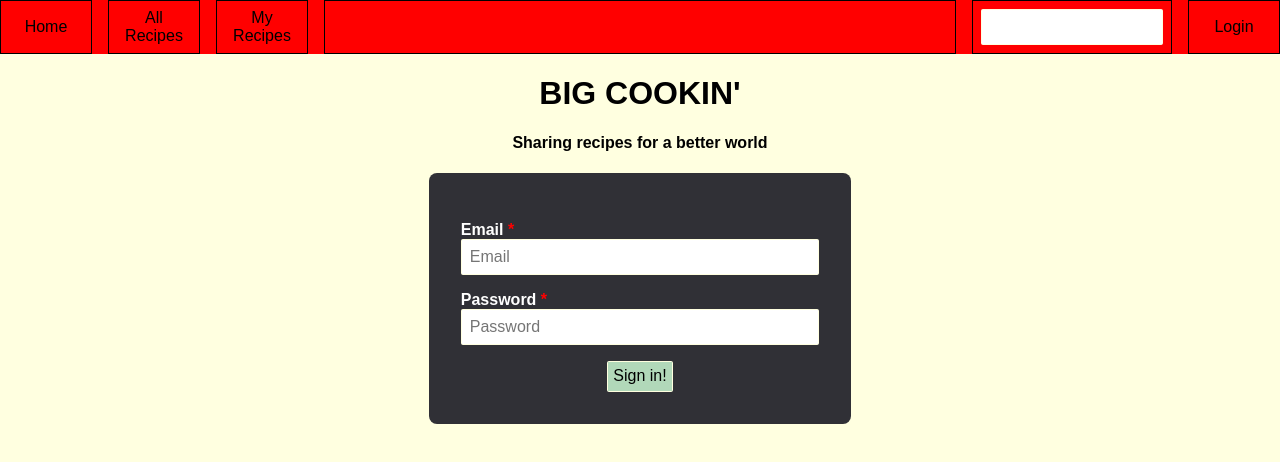
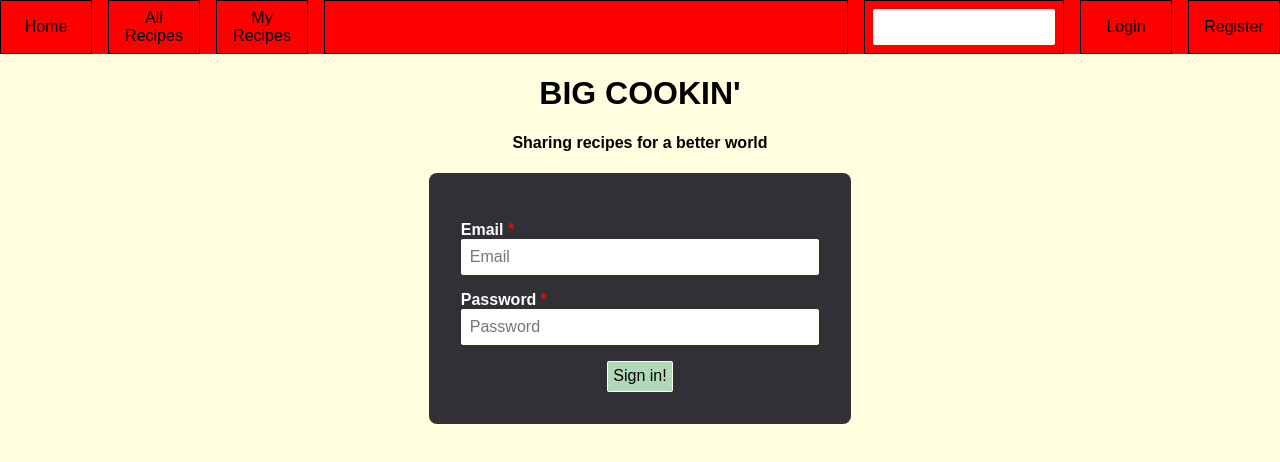
Before and after one commit to popnfresh234/big-cooking, a React app in the folder client/: page /login in a window 1280 px wide. Shown: the top 462 px of the page. Built offline with nearby package versions, Linux system fonts and the light colour scheme.

Commit message:
Add register button

```diff
--- a/client/src/components/Navbar.jsx
+++ b/client/src/components/Navbar.jsx
@@ -11,6 +11,7 @@ class Navbar extends Component {
           <div className="col-xs"><div className="nav-item nav-item-spacer" /></div>
           <div className="col-xs-12 col-md-2"><div className="nav-item"><input className="input-search" /></div></div>
           <div className="col-xs-12 col-md-1 nav-login"><div className="nav-item ">Login</div></div>
+          <div className="col-xs-12 col-md-1 nav-login"><div className="nav-item ">Register</div></div>
         </div>
       </div>
     );
```
